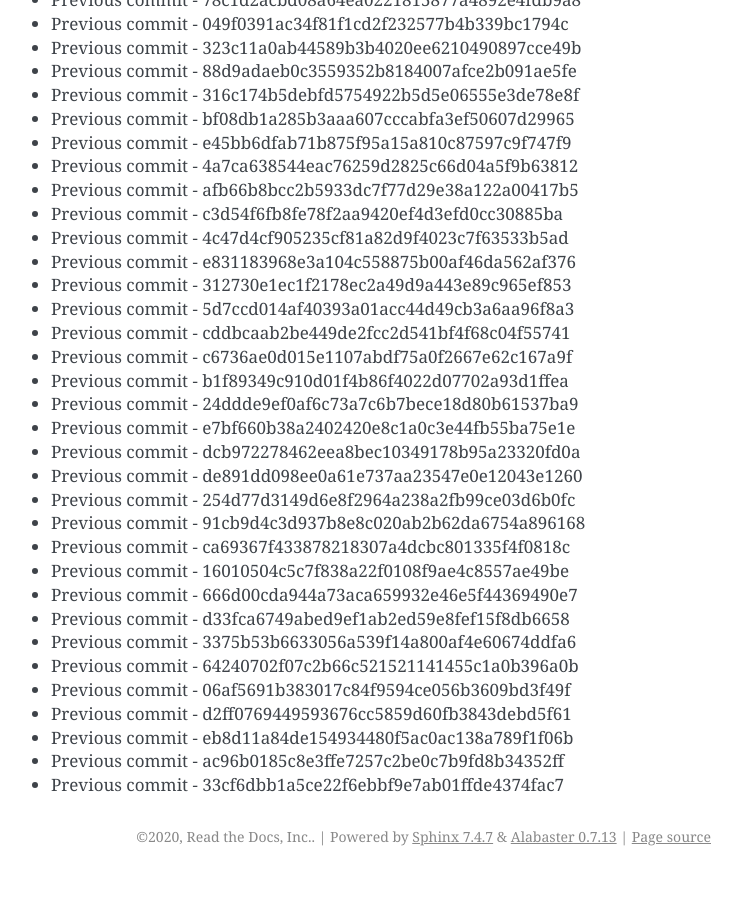
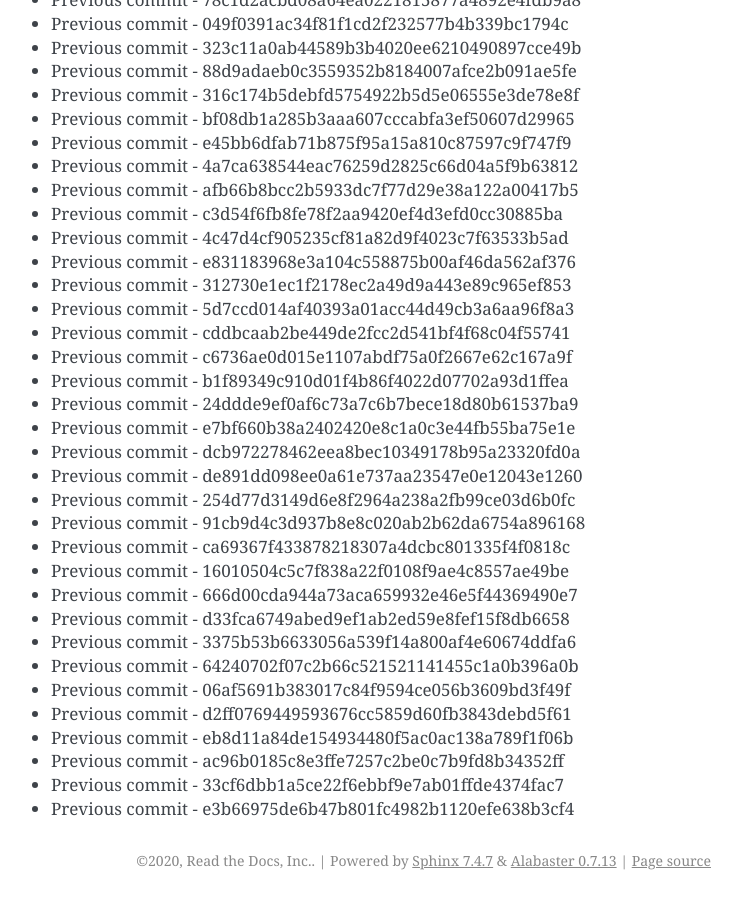
Before and after one commit to readthedocs/rtd-git-stresstest, a Sphinx documentation site: the page built from docs/updates.rst, in a window 1280 px wide and 900 px high, scrolled down 40444 px. Shown: the whole window, without its empty margins (399-1141 px from the left). Built offline with Sphinx 7.4.7, drawn with Linux system fonts in a browser that asks for light colours; before the commit the page ends 41320 px from its top, so only the background shows below that.

Commit message:
Generating commit from previous: e3b66975de6b47b801fc4982b1120efe638b3cf4

```diff
--- a/docs/updates.rst
+++ b/docs/updates.rst
@@ -1731,3 +1731,4 @@ It can be tested for any performance characteristics.
 * Previous commit - eb8d11a84de154934480f5ac0ac138a789f1f06b
 * Previous commit - ac96b0185c8e3ffe7257c2be0c7b9fd8b34352ff
 * Previous commit - 33cf6dbb1a5ce22f6ebbf9e7ab01ffde4374fac7
+* Previous commit - e3b66975de6b47b801fc4982b1120efe638b3cf4
```
